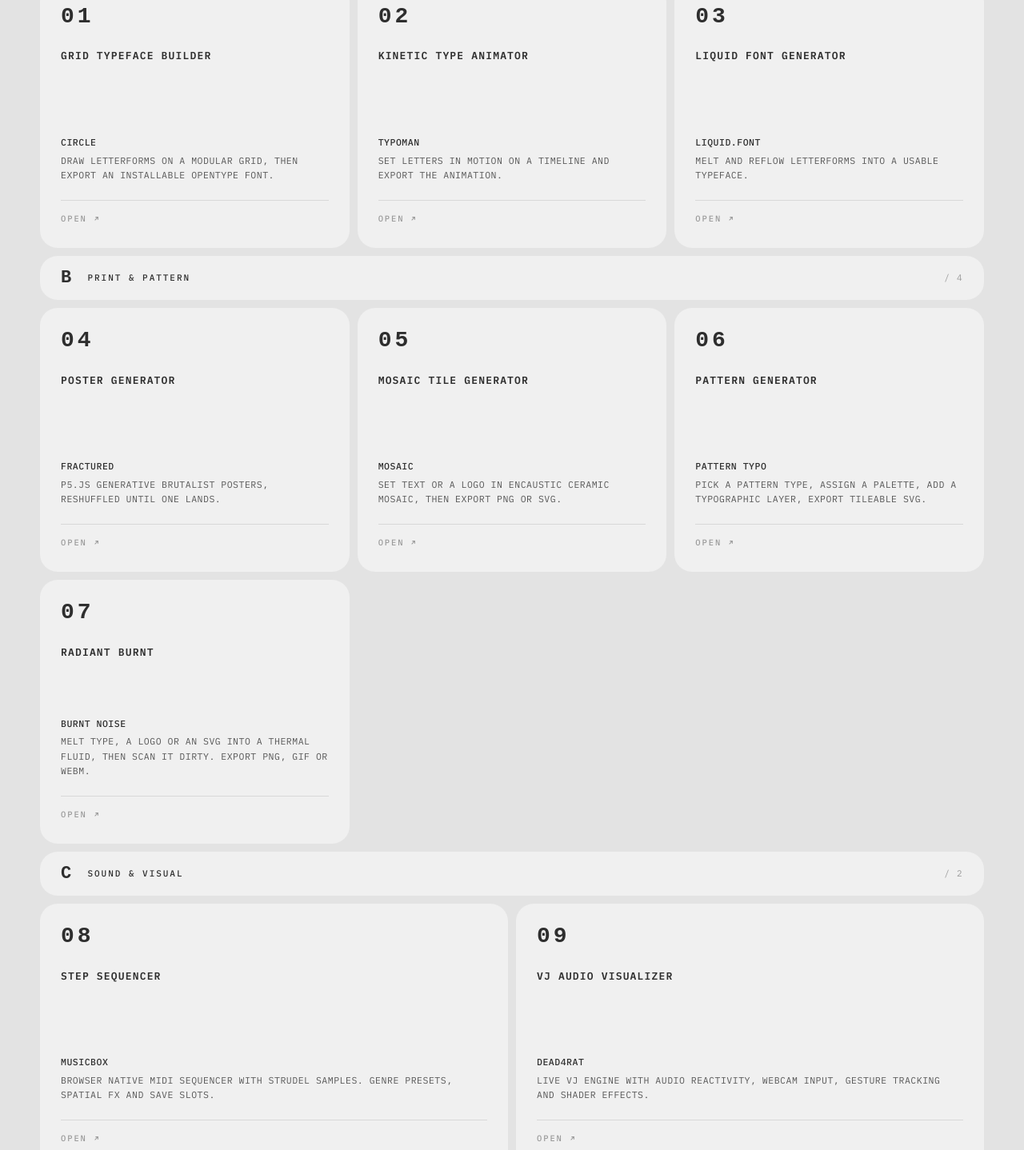
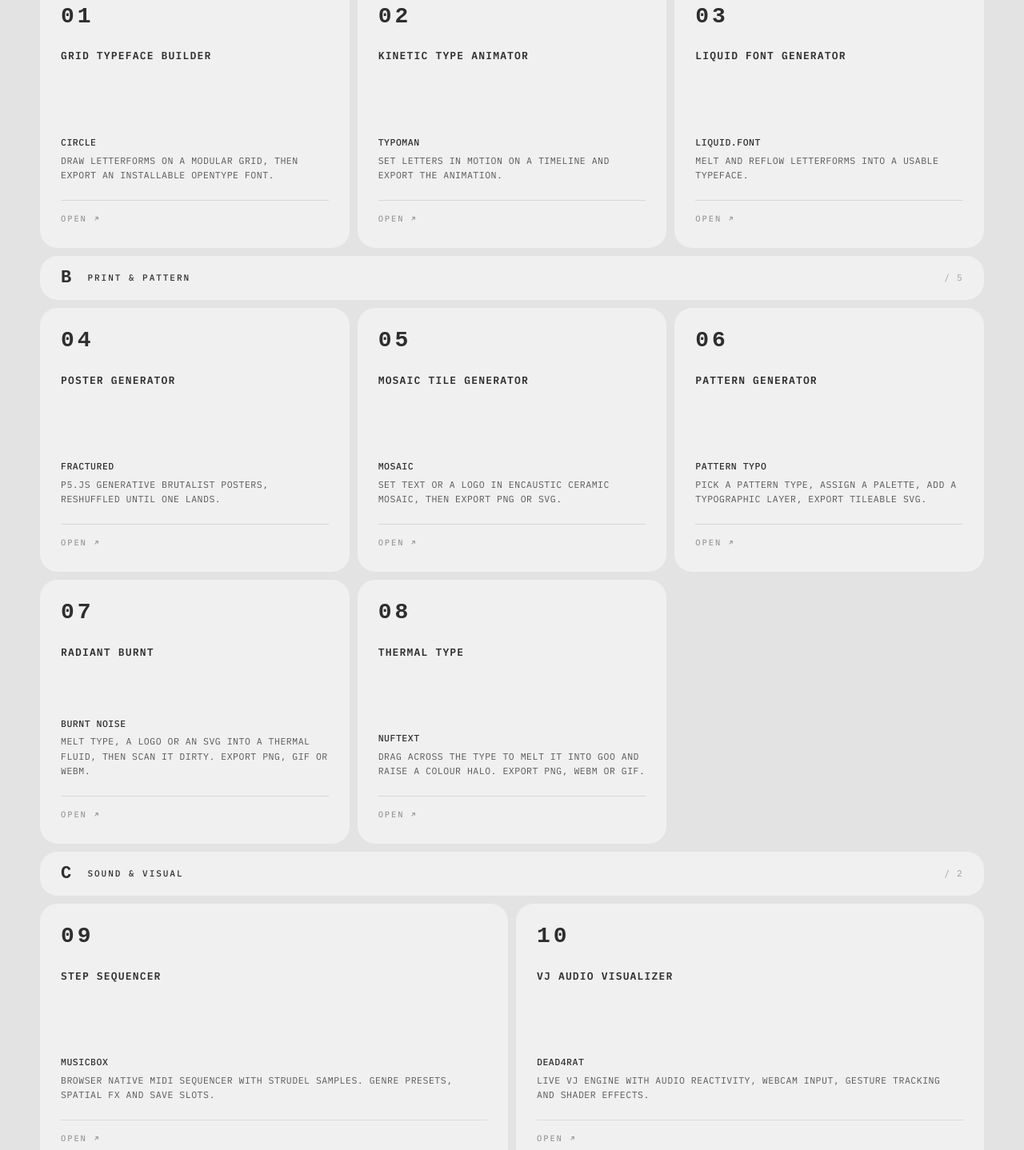
Before and after one commit to markdo27/markdo27.github.io, a plain HTML site: page index.html in a window 1280 px wide. Shown: the part 435-1873 px from the top of the page at 80% size. Drawn offline with Linux system fonts and the light colour scheme; a web font is replaced by a local one.

Commit message:
Add Thermal Type to Print & Pattern
New card links to https://markdo27.github.io/nuftext/ as index 08, which
pushes every following card up one (08-14 -> 09-15) so the global numbering
stays contiguous. Section count goes 4 -> 5 and the two meta descriptions
go from fourteen tools to fifteen.

Also refreshes the README, whose category table and hover count still
described thirteen tools and the pre Radiant Burnt ranges. Adds a line
recording that a card inserted mid sheet renumbers everything after it, so
the next person does not have to infer it from the diff.

Co-Authored-By: Claude Opus 5 <noreply@anthropic.com>

```diff
--- a/index.html
+++ b/index.html
@@ -4,11 +4,11 @@
 <meta charset="UTF-8"/>
 <meta name="viewport" content="width=device-width,initial-scale=1.0"/>
 <title>MRKD / TOOLS INDEX</title>
-<meta name="description" content="Fourteen browser based tools for type, pattern, poster, sound and document work. Nothing to install."/>
+<meta name="description" content="Fifteen browser based tools for type, pattern, poster, sound and document work. Nothing to install."/>
 <meta name="author" content="MRKD"/>
 <meta name="theme-color" content="#e4e4e4"/>
 <meta property="og:title" content="MRKD / TOOLS INDEX"/>
-<meta property="og:description" content="Fourteen browser based tools for type, pattern, poster, sound and document work. Nothing to install."/>
+<meta property="og:description" content="Fifteen browser based tools for type, pattern, poster, sound and document work. Nothing to install."/>
 <meta property="og:type" content="website"/>
 <meta property="og:url" content="https://markdo27.github.io/"/>
 <meta property="og:image" content="https://markdo27.github.io/logo.svg"/>
@@ -348,7 +348,7 @@ img{display:block;max-width:100%}
   <div class="bar">
     <span class="dot">B</span>
     <h2>PRINT &amp; PATTERN</h2>
-    <span class="count">/ 4</span>
+    <span class="count">/ 5</span>
   </div>
   <div class="row">
 
@@ -400,6 +400,18 @@ img{display:block;max-width:100%}
       </div>
     </a>
 
+    <a class="cell tool" href="https://markdo27.github.io/nuftext/" target="_blank" rel="noopener">
+      <div class="cell-top"><span class="dot idx">08</span><span class="cue"></span></div>
+      <div class="name">THERMAL TYPE</div>
+      <div class="cell-body">
+        <div class="meta">
+          <span class="code">NUFTEXT</span>
+          <span class="desc">DRAG ACROSS THE TYPE TO MELT IT INTO GOO AND RAISE A COLOUR HALO. EXPORT PNG, WEBM OR GIF.</span>
+        </div>
+        <div class="go">OPEN<svg viewBox="0 0 12 12" aria-hidden="true"><path d="M3.5 8.5 8.5 3.5M4.5 3.5H8.5V7.5" fill="none" stroke="currentColor" stroke-width="1.4"/></svg></div>
+      </div>
+    </a>
+
   </div>
 
   <!-- ============ C / SOUND AND VISUAL ============ -->
@@ -411,7 +423,7 @@ img{display:block;max-width:100%}
   <div class="row">
 
     <a class="cell tool" href="https://markdo27.github.io/musicbox/" target="_blank" rel="noopener">
-      <div class="cell-top"><span class="dot idx">08</span><span class="cue"></span></div>
+      <div class="cell-top"><span class="dot idx">09</span><span class="cue"></span></div>
       <div class="name">STEP SEQUENCER</div>
       <div class="cell-body">
         <div class="meta">
@@ -423,7 +435,7 @@ img{display:block;max-width:100%}
     </a>
 
     <a class="cell tool" href="https://markdo27.github.io/dead4rat-v3/" target="_blank" rel="noopener">
-      <div class="cell-top"><span class="dot idx">09</span><span class="cue"></span></div>
+      <div class="cell-top"><span class="dot idx">10</span><span class="cue"></span></div>
       <div class="name">VJ AUDIO VISUALIZER</div>
       <div class="cell-body">
         <div class="meta">
@@ -445,7 +457,7 @@ img{display:block;max-width:100%}
   <div class="row">
 
     <a class="cell tool" href="https://www.figma.com/community/plugin/1672276000158452389/eps-importer" target="_blank" rel="noopener">
-      <div class="cell-top"><span class="dot idx">10</span><span class="cue"></span></div>
+      <div class="cell-top"><span class="dot idx">11</span><span class="cue"></span></div>
       <div class="name">EPS IMPORTER</div>
       <div class="cell-body">
         <div class="meta">
@@ -457,7 +469,7 @@ img{display:block;max-width:100%}
     </a>
 
     <a class="cell tool" href="https://www.figma.com/community/plugin/1673270708025158573/free-pdf-importer" target="_blank" rel="noopener">
-      <div class="cell-top"><span class="dot idx">11</span><span class="cue"></span></div>
+      <div class="cell-top"><span class="dot idx">12</span><span class="cue"></span></div>
       <div class="name">PDF IMPORTER</div>
       <div class="cell-body">
         <div class="meta">
@@ -469,7 +481,7 @@ img{display:block;max-width:100%}
     </a>
 
     <a class="cell tool" href="https://www.figma.com/community/plugin/1674297961569861299/free-html-to-figma" target="_blank" rel="noopener">
-      <div class="cell-top"><span class="dot idx">12</span><span class="cue"></span></div>
+      <div class="cell-top"><span class="dot idx">13</span><span class="cue"></span></div>
       <div class="name">WEBSITE IMPORTER</div>
       <div class="cell-body">
         <div class="meta">
@@ -491,7 +503,7 @@ img{display:block;max-width:100%}
   <div class="row">
 
     <a class="cell tool" href="https://markdo27.github.io/vietlot_predict/" target="_blank" rel="noopener">
-      <div class="cell-top"><span class="dot idx">13</span><span class="cue"></span></div>
+      <div class="cell-top"><span class="dot idx">14</span><span class="cue"></span></div>
       <div class="name">LOTTERY ANALYZER</div>
       <div class="cell-body">
         <div class="meta">
@@ -503,7 +515,7 @@ img{display:block;max-width:100%}
     </a>
 
     <a class="cell tool" href="https://translate-doc-nine.vercel.app" target="_blank" rel="noopener">
-      <div class="cell-top"><span class="dot idx">14</span><span class="cue"></span></div>
+      <div class="cell-top"><span class="dot idx">15</span><span class="cue"></span></div>
       <div class="name">DOCUMENT TRANSLATOR</div>
       <div class="cell-body">
         <div class="meta">
```
Also changed, not shown: README.md.
